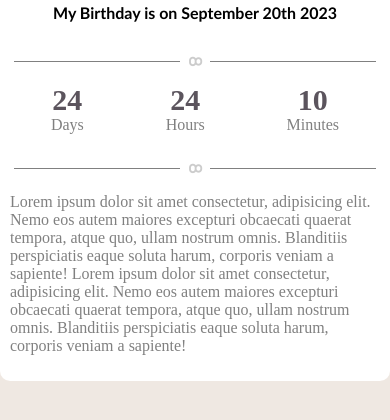
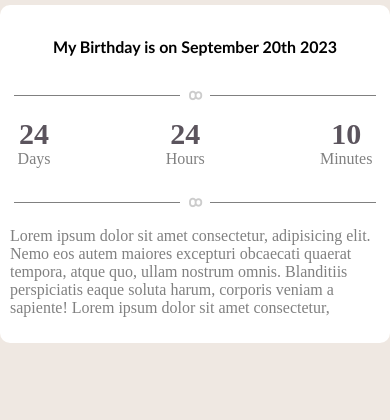
Before and after one commit to mbamobioma1/Birthday-countdown-timer, a plain HTML site: page index.html in a window 390 px wide. Shown: the part 404-824 px from the top of the page. Drawn offline with Linux system fonts and the light colour scheme.

Commit message:
nothing much

```diff
--- a/index.html
+++ b/index.html
@@ -28,7 +28,7 @@
                 <div class="chain"><i class="fa-solid fa-8"></i></div>
                 <div class="line"></div>
             </div>
-            <!--this deadline is the areaa you should work on in the javaScript for the counddown timer-->
+            <!--this deadline is the area you should work on in the javaScript for the countdown timer-->
             <div class="deadline">
                 <!--days-->
                 <div class="deadline-format">
@@ -42,6 +42,7 @@
                     <p>Hours</p>
                 </div>
                 <!--end of hours-->
+
                 <!--minuts-->
                 <div class="deadline-format">
                     <h4 class="mintes">10</h4>
@@ -49,7 +50,7 @@
                 </div>
                 <!--end of minutes-->
             </div>
-            <!--end of deadline you should work on in the javaScript for the counddown timer-->
+            <!--end of deadline you should work on the javaScript for the counddown timer-->
             <div class="lines">
                 <div class="line"></div>
                 <div class="chain"><i class="fa-solid fa-8"></i></div>
@@ -60,9 +61,7 @@
                     Lorem ipsum dolor sit amet consectetur, adipisicing elit. Nemo eos autem
                      maiores excepturi obcaecati quaerat tempora, atque quo, ullam nostrum omnis.
                      Blanditiis perspiciatis eaque soluta harum, corporis veniam a sapiente!
-                     Lorem ipsum dolor sit amet consectetur, adipisicing elit. Nemo eos autem
-                     maiores excepturi obcaecati quaerat tempora, atque quo, ullam nostrum omnis.
-                     Blanditiis perspiciatis eaque soluta harum, corporis veniam a sapiente!
+                     Lorem ipsum dolor sit amet consectetur,
                 </p>
                 </div>
         </article>
--- a/styles.css
+++ b/styles.css
@@ -15,6 +15,7 @@ body{
     grid-gap: 20px;
 }
 .image-container img{
+    display: block;
     width: 100%;
     border-radius: 10px;
     background-color: #000;
@@ -81,7 +82,6 @@ p{
         display: flex;
         justify-content: space-around;
         align-items: center;
-        gap: unset;
     }
 
 }
```
